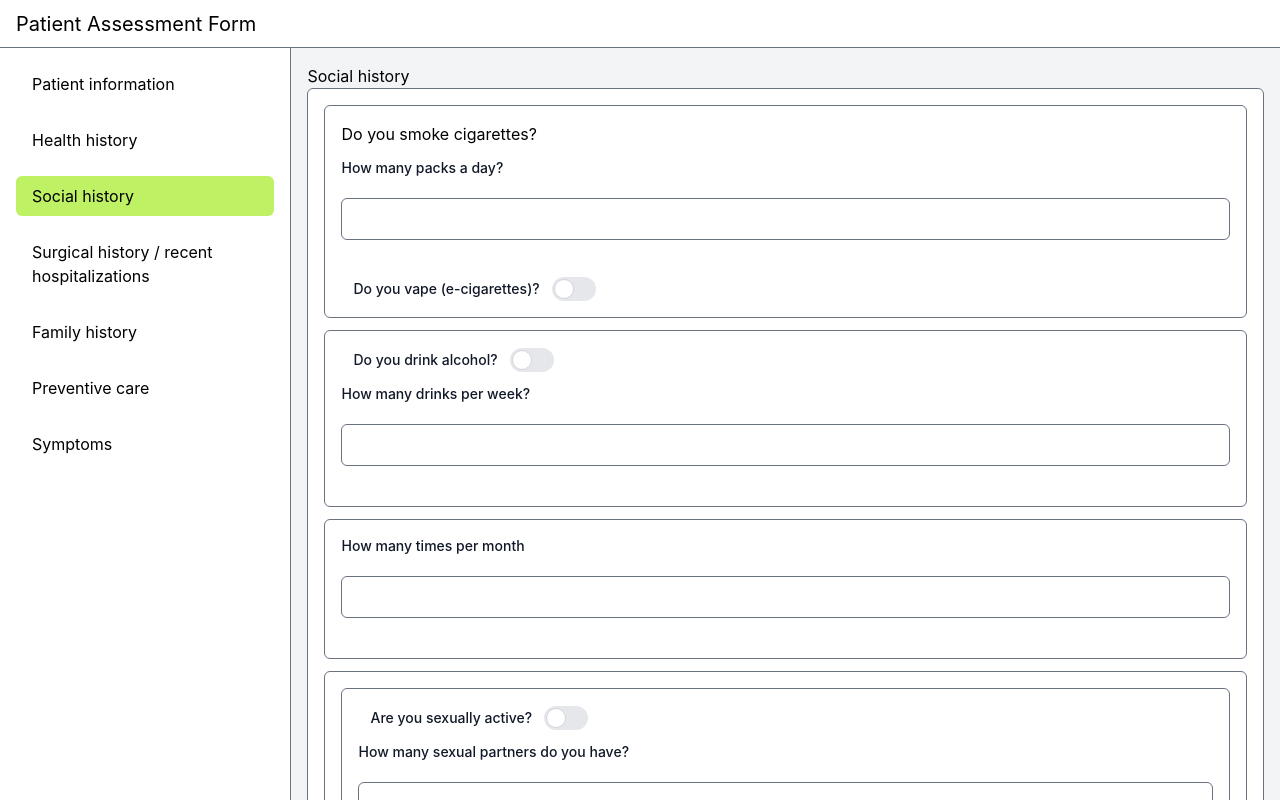
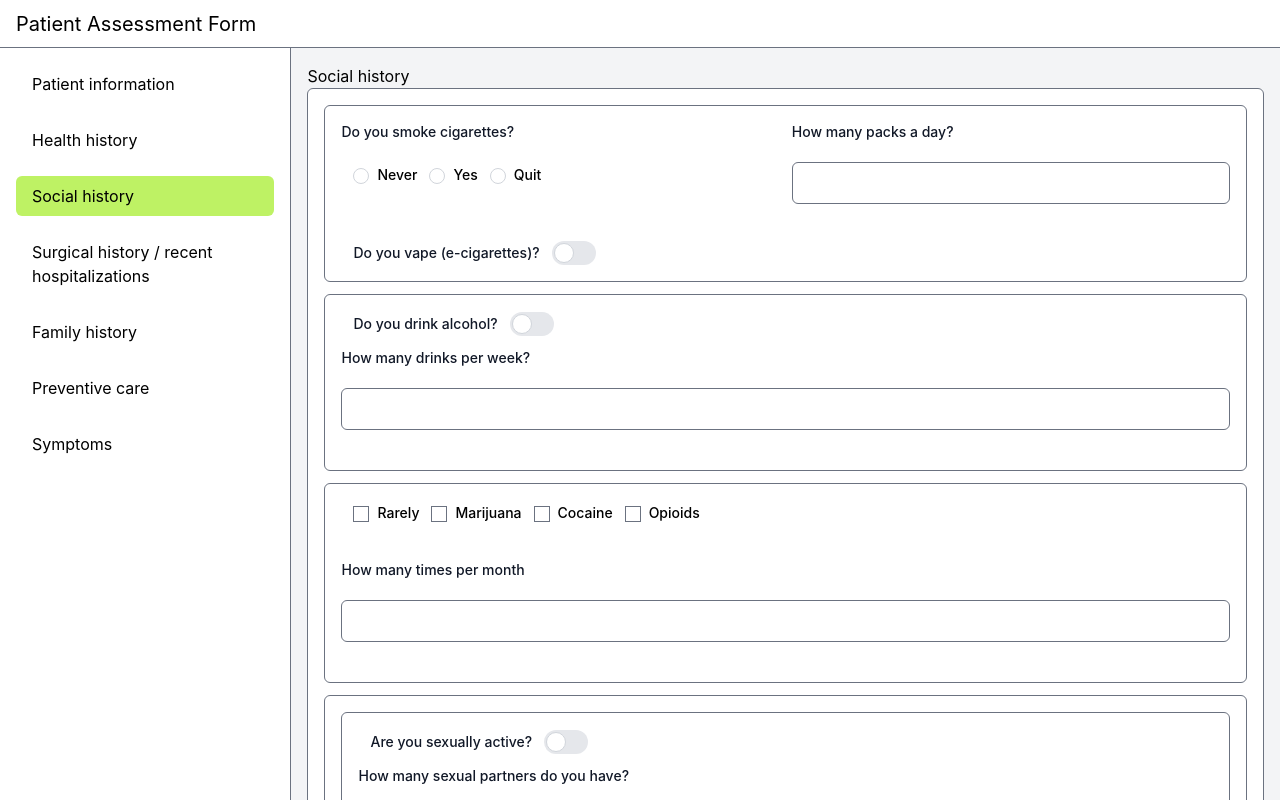
Before and after one commit to rroy11705/form-viewer, a React (Create React App) app: page / in a window 1280 px wide. Both pictures are taken after a click on the element "Social history". Built offline with nearby package versions, Linux system fonts and the light colour scheme.

Commit message:
fix: checkbox and radio

```diff
--- a/src/components/forms/CheckBox/index.js
+++ b/src/components/forms/CheckBox/index.js
@@ -1,32 +1,41 @@
 import React from 'react';
+import { spanMap } from '../../../helper';
 
 const CheckBox = props => {
   const {
     id,
+    options,
     value,
     onChange,
     onBlur,
     label,
     required,
     error,
-    helpereText,
+    helperText,
     disabled,
-    placeholder,
-    onPaste,
-    direction,
+    direction = 'row',
+    span,
   } = props;
 
   return (
-    <>
+    <div className="flex flex-col gap-3 mb-6" style={{ width: spanMap(span) }}>
+      {label && (
+        <label htmlFor={id} className="block mb-2 text-sm font-medium text-gray-900">
+          {label}
+          {required && <span className="text-red-700"> *</span>}
+        </label>
+      )}
       <div
-        className={`${direction === 'row' ? 'flex gap-3' : 'block p-3 '}  ps-3 items-center w-full`}
+        className={`flex ${
+          direction === 'row' ? 'flex-row gap-3' : 'flex-col'
+        }  ps-3 items-center w-full`}
       >
-        {label.map((elem, i) => {
+        {options?.map((elem, i) => {
           return (
             <>
               <div classNameName={``}>
                 <input
-                  id={id}
+                  id={elem.value}
                   type="checkbox"
                   value={value}
                   onChange={onChange}
@@ -36,23 +45,22 @@ const CheckBox = props => {
                   classNameName={`w-4 h-4 text-blue-600 bg-gray-100 border-gray-300 rounded focus:ring-blue-500 dark:focus:ring-blue-600 dark:ring-offset-gray-800 focus:ring-2 dark:bg-gray-700 dark:border-gray-600`}
                 />
                 <label
-                  for={id}
+                  for={elem.value}
                   className="w-full py-3 ms-2 text-sm font-medium text-black-900 dark:text-black-300"
                 >
-                  {elem}
-                  {required && <span className="text-red-700"> *</span>}
+                  {elem?.text}
                 </label>
               </div>
             </>
           );
         })}
       </div>
-      {helpereText.length > 0 && (
+      {error && helperText && (
         <p id="helper-text-explanation" className="mt-2 text-sm text-gray-500 dark:text-gray-400">
-          {helpereText}
+          {helperText}
         </p>
       )}
-    </>
+    </div>
   );
 };
 
--- a/src/components/forms/InputField/input.jsx
+++ b/src/components/forms/InputField/input.jsx
@@ -47,6 +47,7 @@ const InputField = forwardRef(
         {label && (
           <label htmlFor={id} className="block mb-2 text-sm font-medium text-gray-900">
             {label}
+            {required && <span className="text-red-700"> *</span>}
           </label>
         )}
         <div className={`custom-textfield-wrapper${disabled ? ' disabled' : ''}`}>
--- a/src/components/forms/RadioGroup/index.js
+++ b/src/components/forms/RadioGroup/index.js
@@ -1,4 +1,5 @@
 import React from 'react';
+import { spanMap } from '../../../helper';
 
 const RadioGroup = props => {
   const {
@@ -7,39 +8,47 @@ const RadioGroup = props => {
     onChange,
     onBlur,
     label,
+    options,
     required,
     error,
-    helpereText,
+    helperText,
     disabled,
-    placeholder,
-    onPaste,
-    direction,
+    direction = 'row',
+    span,
   } = props;
 
   return (
-    <>
+    <div className="flex flex-col gap-3 mb-6" style={{ width: spanMap(span) }}>
+      {label && (
+        <label htmlFor={id} className="block mb-2 text-sm font-medium text-gray-900">
+          {label}
+          {required && <span className="text-red-700"> *</span>}
+        </label>
+      )}
       <div
-        className={`${direction === 'row' ? 'flex gap-3' : 'block p-3 '}  ps-3 items-center w-full`}
+        className={`flex ${
+          direction === 'row' ? 'flex-row gap-3' : 'flex-col'
+        }  ps-3 items-start w-full`}
       >
-        {label.map((elem, i) => {
+        {options.map((elem, i) => {
           return (
             <>
               <div className={``}>
                 <input
-                  id={id}
+                  id={elem?.value}
                   type="radio"
-                  value={value}
+                  value={elem?.value}
                   onChange={onChange}
                   onBlur={onBlur}
                   disabled={disabled}
                   name="list-radio"
-                  className={`w-4 h-4 text-blue-600 bg-gray-100 border-gray-300 focus:ring-blue-500 dark:focus:ring-blue-600 focus:ring-2 dark:ring-offset-gray-700 dark:focus:ring-offset-gray-700 dark:bg-gray-600 dark:border-gray-500 rounded-full`}
+                  className={`w-4 h-4 text-blue-600 bg-white border-gray-300 focus:ring-blue-500 rounded-full`}
                 />
                 <label
-                  for={id}
-                  class="w-full py-3 ms-2 text-sm font-medium text-black-900 dark:text-black-300"
+                  for={elem?.value}
+                  class="w-full py-3 ms-2 text-sm font-medium text-black-900"
                 >
-                  {elem}
+                  {elem?.text}
                   {required && <span className="text-red-700"> *</span>}
                 </label>
               </div>
@@ -47,12 +56,12 @@ const RadioGroup = props => {
           );
         })}
       </div>
-      {helpereText.length > 0 && (
+      {error && helperText > 0 && (
         <p id="helper-text-explanation" className="mt-2 text-sm text-gray-500 dark:text-gray-400">
-          {helpereText}
+          {helperText}
         </p>
       )}
-    </>
+    </div>
   );
 };
 
--- a/src/const/PATIENT_ASSESSMENT_FORM.json
+++ b/src/const/PATIENT_ASSESSMENT_FORM.json
@@ -120,7 +120,8 @@
                     { "value": "never", "text": "Never" },
                     { "value": "yes", "text": "Yes" },
                     { "value": "quit", "text": "Quit" }
-                  ]
+                  ],
+                  "span": "6/12"
                 },
                 {
                   "type": "text",
@@ -128,7 +129,8 @@
                   "visibleIf": "{cigarettes} = 'yes'",
                   "title": "How many packs a day?",
                   "inputType": "number",
-                  "min": 0
+                  "min": 0,
+                  "span": "6/12"
                 },
                 {
                   "type": "multipletext",
--- a/src/helper/index.js
+++ b/src/helper/index.js
@@ -3,6 +3,8 @@ import * as yup from 'yup';
 import BooleanInput from '../components/forms/BooleanInput';
 import DateInput from '../components/forms/DateInput';
 import InputField from '../components/forms/InputField/input';
+import CheckBox from '../components/forms/CheckBox';
+import RadioGroup from '../components/forms/RadioGroup';
 
 export const spanMap = value => {
   switch (value) {
@@ -65,8 +67,24 @@ export const renderElement = element => {
         />
       );
     }
+    case 'checkbox':
+      // return <div style={{ width: spanMap(element?.span) }}>{element.title}</div>;
+      console.log(element);
+      return <CheckBox options={element.choices} />;
     case 'radiogroup':
-      return <div style={{ width: spanMap(element?.span) }}>{element.title}</div>;
+      // return <div style={{ width: spanMap(element?.span) }}>{element.title}</div>;
+      console.log(element);
+      return (
+        <RadioGroup
+          options={element.choices}
+          id={element.name}
+          required={element.isRequired}
+          placeholder={element.placeholder}
+          name={element.name}
+          label={element.title}
+          span={element.span}
+        />
+      );
     case 'boolean':
       return <BooleanInput value="" label={element.title} />;
     case 'date':
```
